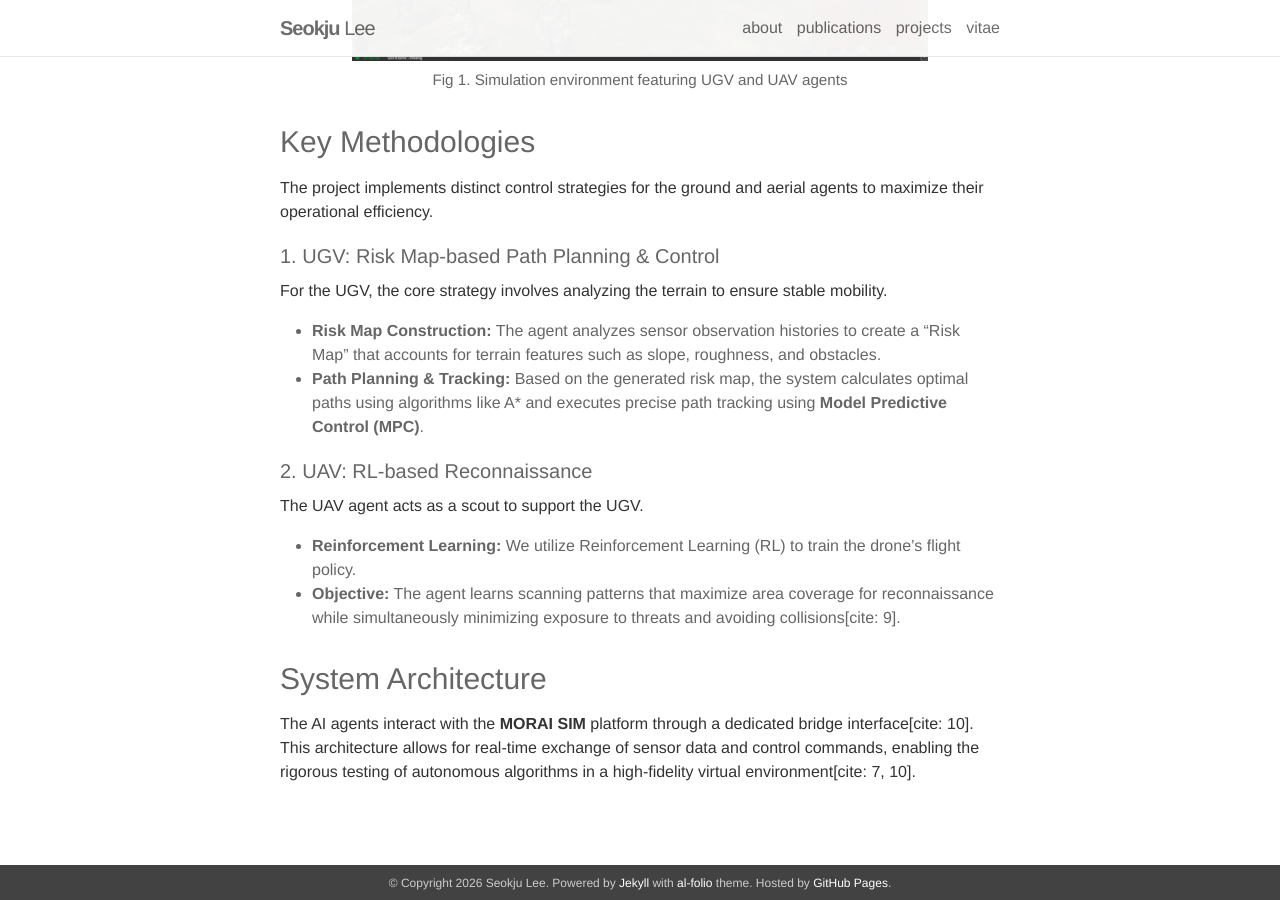
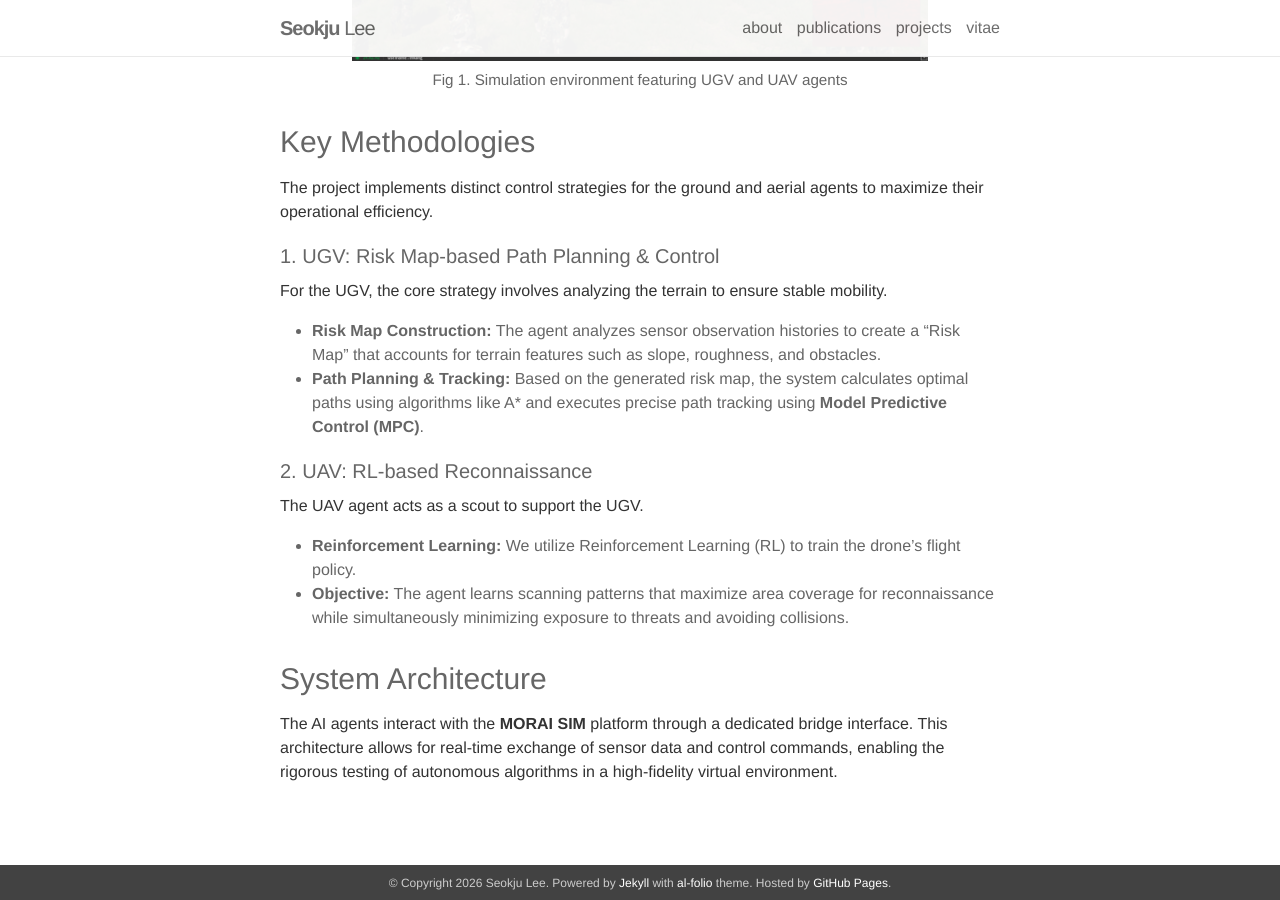
Before and after one commit to seokju-lee/seokju-lee.github.io, a Jekyll site: the page built from _projects/morai.markdown, in a window 1280 px wide and 900 px high, scrolled down 745 px. Built offline with Jekyll 4.4.1, drawn with Linux system fonts in a browser that asks for light colours; nearby versions of some CDN libraries.

Commit message:
update publication

```diff
--- a/_includes/publications-static.html
+++ b/_includes/publications-static.html
@@ -11,12 +11,13 @@
     <div class="col bibtwo last">
       <div class="title">Attention-Based Neural-Augmented Kalman Filter for Legged Robot State Estimation</div>
       <div class="author"><strong>Seokju Lee</strong>, Kyung-Soo Kim</div>
-      <div class="periodical"><em>IEEE Robotics and Automation Letters (RA-L) (Under Review)</em></div>
+      <div class="periodical"><em>IEEE Robotics and Automation Letters (RA-L)</em></div>
 
       <div class="links">
         [<a class="abstract">Abs</a>]
         [<a href="" target="_blank">arXiv (Coming Soon)</a>]
-        [<a href="" target="_blank">Website (Coming Soon)</a>]
+        [<a href="" target="_blank">Paper (Coming Soon)</a>]
+        [<a href="https://seokju-lee.github.io/attennkf/" target="_blank">Website</a>]
       </div>
 
       <div class="abstract hidden">
--- a/_projects/morai.markdown
+++ b/_projects/morai.markdown
@@ -35,11 +35,11 @@ For the UGV, the core strategy involves analyzing the terrain to ensure stable m
 #### 2. UAV: RL-based Reconnaissance
 The UAV agent acts as a scout to support the UGV.
 * **Reinforcement Learning:** We utilize Reinforcement Learning (RL) to train the drone's flight policy.
-* **Objective:** The agent learns scanning patterns that maximize area coverage for reconnaissance while simultaneously minimizing exposure to threats and avoiding collisions[cite: 9].
+* **Objective:** The agent learns scanning patterns that maximize area coverage for reconnaissance while simultaneously minimizing exposure to threats and avoiding collisions.
 
 ### System Architecture
 
-The AI agents interact with the **MORAI SIM** platform through a dedicated bridge interface[cite: 10]. This architecture allows for real-time exchange of sensor data and control commands, enabling the rigorous testing of autonomous algorithms in a high-fidelity virtual environment[cite: 7, 10].
+The AI agents interact with the **MORAI SIM** platform through a dedicated bridge interface. This architecture allows for real-time exchange of sensor data and control commands, enabling the rigorous testing of autonomous algorithms in a high-fidelity virtual environment.
 
 <!-- ### Acknowledgement
 
```
Also changed, not shown: _pages/about.md (+1 -1 lines).
